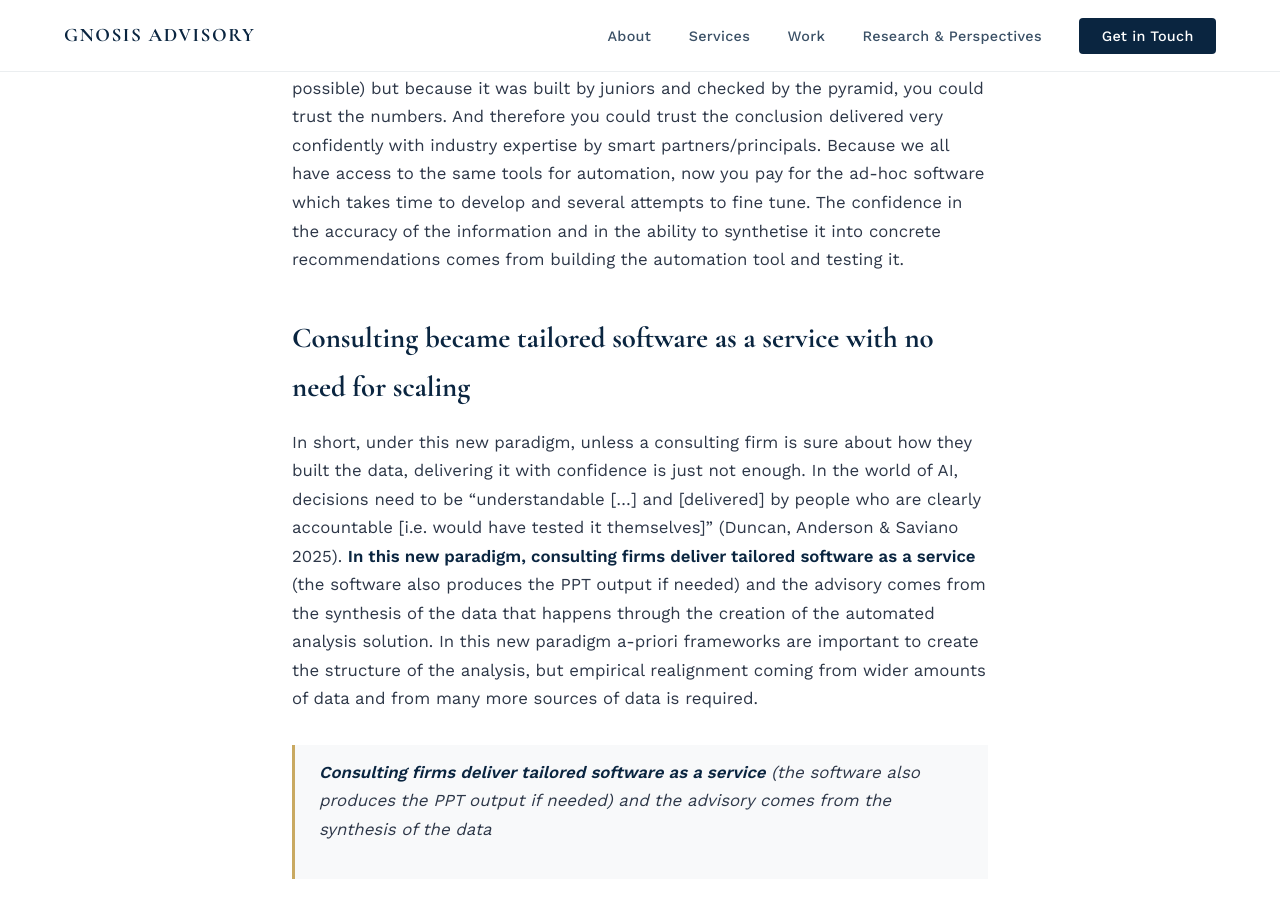
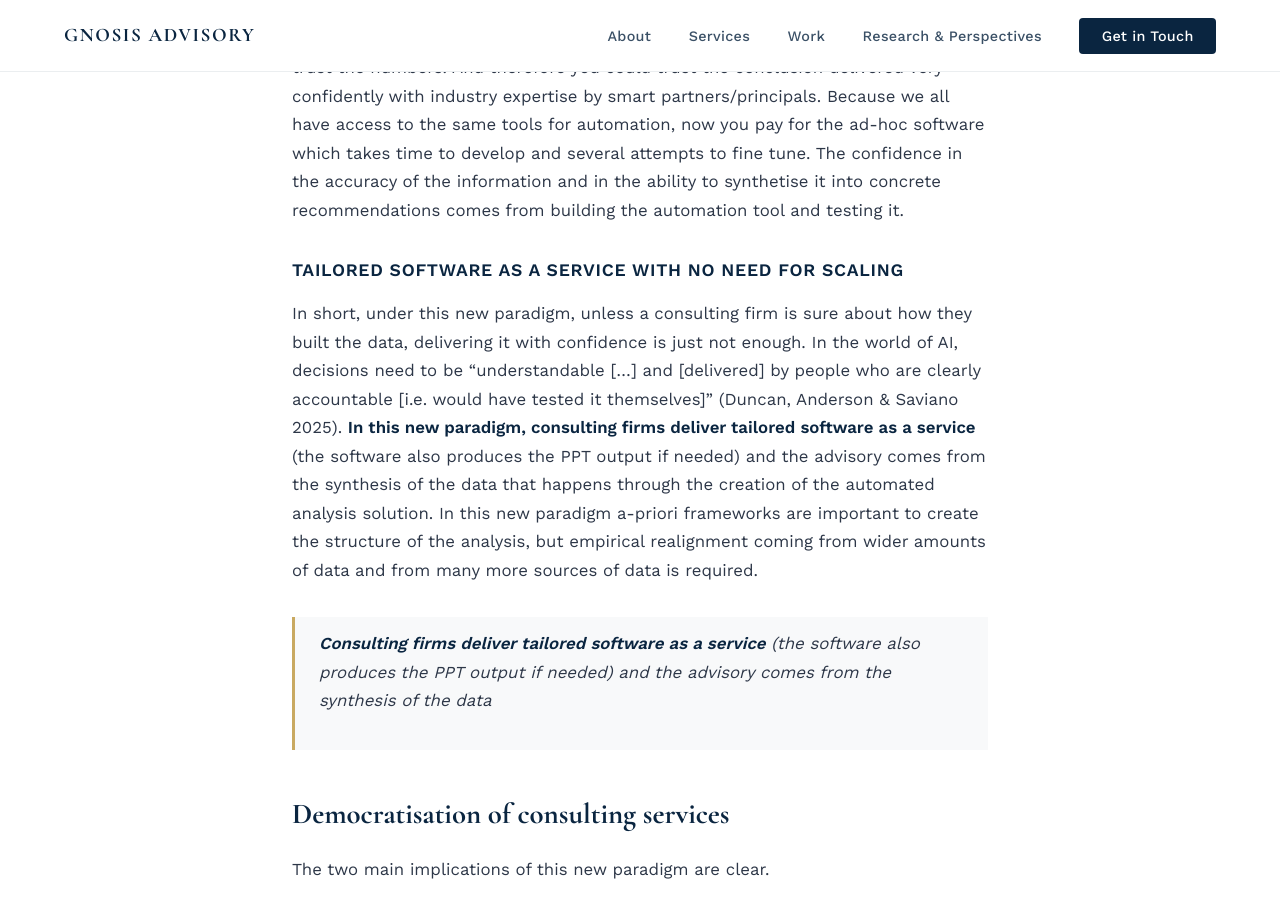
Before and after one commit to gnosisadvisory/gnosisadvisory.github.io, a Jekyll site: the page built from _posts/2026-06-01-unit-economics-of-consulting.md, in a window 1280 px wide and 900 px high, scrolled down 2351 px. Built offline with Jekyll 4.4.1, drawn with Linux system fonts in a browser that asks for light colours.

Commit message:
Changes 6 to article 1

```diff
--- a/_posts/2026-06-01-unit-economics-of-consulting.md
+++ b/_posts/2026-06-01-unit-economics-of-consulting.md
@@ -19,11 +19,11 @@ However, the point missed by these articles, is that the technological change th
 
 Under the new paradigm, the scale of data is no longer an issue. A consulting firm can now manage large amounts of data from disaggregated sources (even conducting expert interviews at scale through voice activated solutions) because the cost of creating ad-hoc software is virtually zero; in a similar way that Excel is still basically free. The cost of testing it and making sure it works, isn’t. The knowledge you are now paying for is not only industry expertise and the recommendations that come from years of experience, it is the ability to create a solution that manages information at scale in a replicable, stress-tested way.
 
-## The new paradigm requires the deliverable to be built and tested by the person with expertise
+### The new paradigm requires the deliverable to be built and tested by the person with expertise
 
 Before, you were paying for junior time to build a solution (as automated as possible) but because it was built by juniors and checked by the pyramid, you could trust the numbers. And therefore you could trust the conclusion delivered very confidently with industry expertise by smart partners/principals. Because we all have access to the same tools for automation, now you pay for the ad-hoc software which takes time to develop and several attempts to fine tune. The confidence in the accuracy of the information and in the ability to synthetise it into concrete recommendations comes from building the automation tool and testing it.
 
-## Consulting became tailored software as a service with no need for scaling
+### Tailored software as a service with no need for scaling
 
 In short, under this new paradigm, unless a consulting firm is sure about how they built the data, delivering it with confidence is just not enough. In the world of AI, decisions need to be “understandable […] and [delivered] by people who are clearly accountable [i.e. would have tested it themselves]” (Duncan, Anderson & Saviano 2025). **In this new paradigm, consulting firms deliver tailored software as a service** (the software also produces the PPT output if needed) and the advisory comes from the synthesis of the data that happens through the creation of the automated analysis solution. In this new paradigm a-priori frameworks are important to create the structure of the analysis, but empirical realignment coming from wider amounts of data and from many more sources of data is required.
 
```
